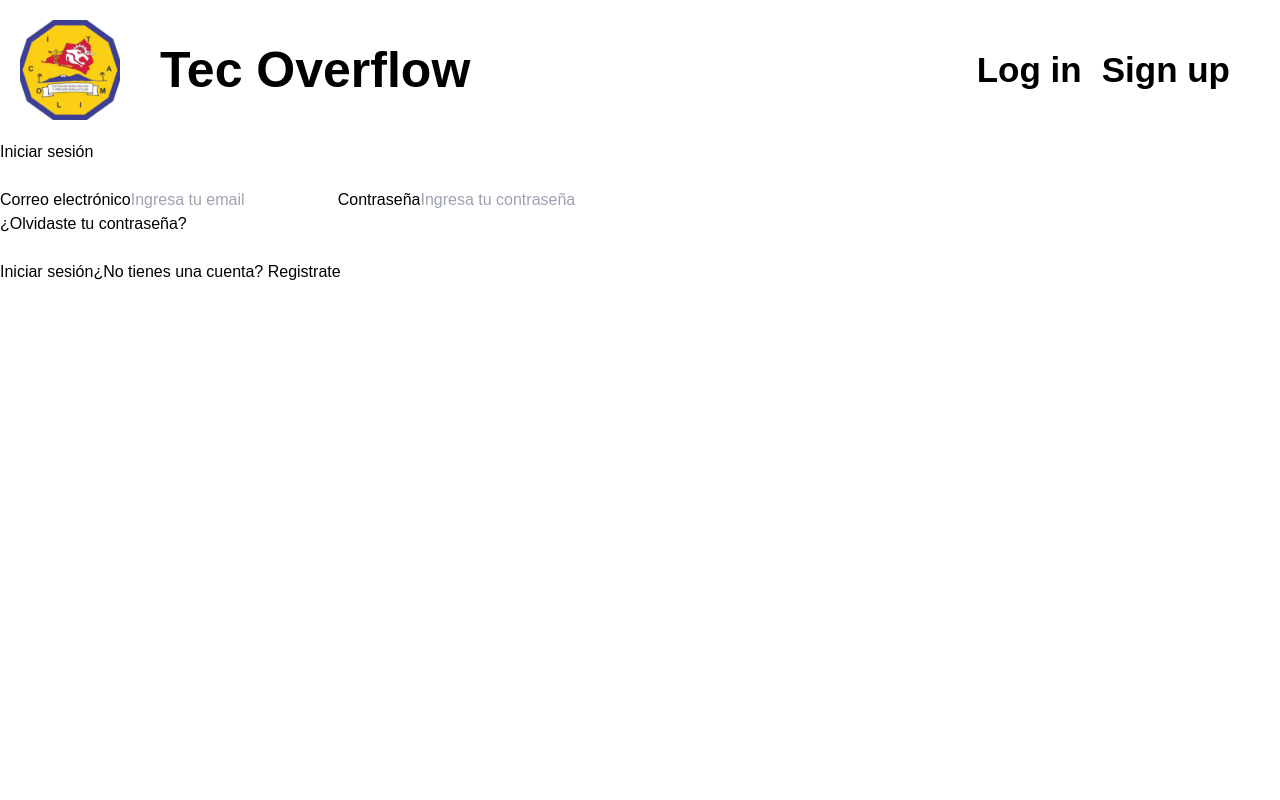
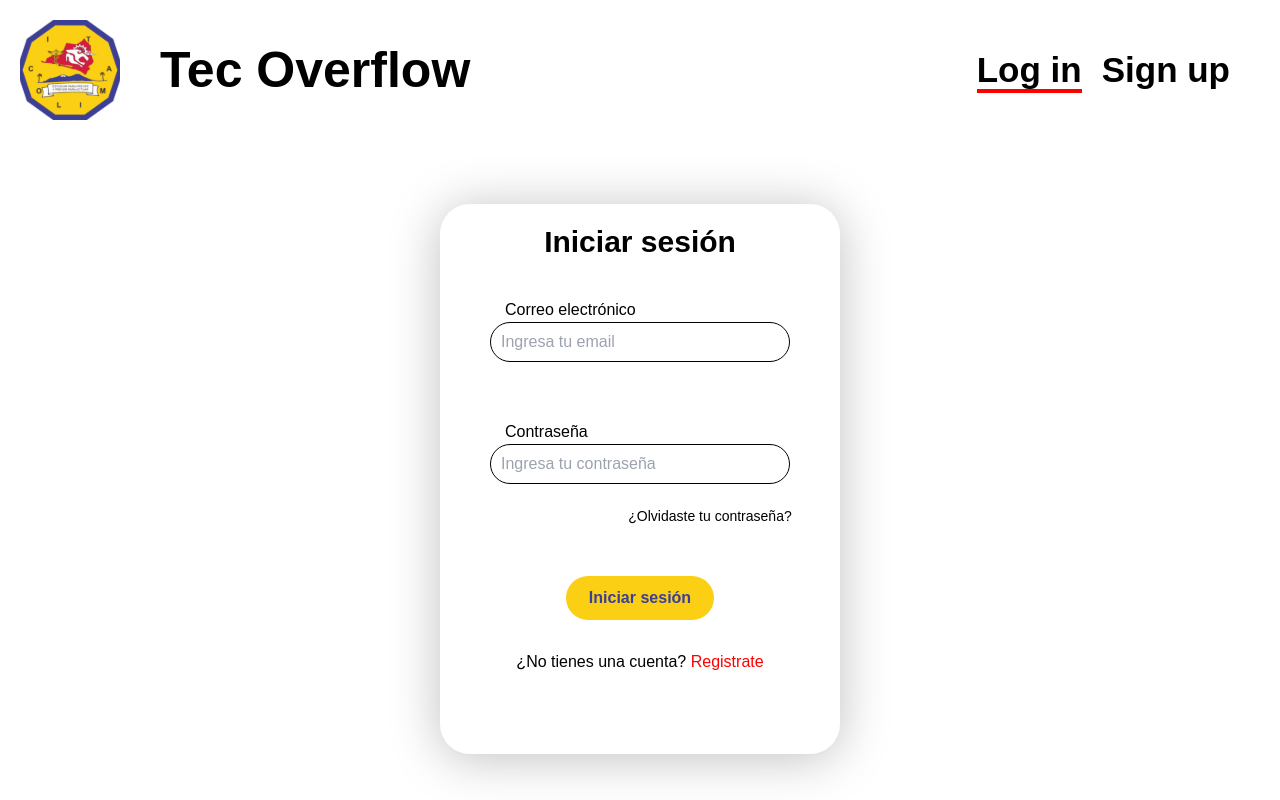
Before and after one commit to TecWork/TecOverFlow, a Next.js app: page /login in a window 1280 px wide. Built offline with nearby package versions, Linux system fonts and the light colour scheme.

Commit message:
Applied styles

```diff
--- a/pages/login.js
+++ b/pages/login.js
@@ -22,7 +22,7 @@ export default function Login() {
                             </div>
                             <div className="nav">
                                 <div className="link">
-                                    <Link href="/login" className='active'>Log in</Link>
+                                    <Link href="/login" className={styles.active}>Log in</Link>
                                 </div>
                                 <div className="link">
                                     <Link href="/">Sign up</Link>
@@ -31,21 +31,25 @@ export default function Login() {
                         </div>
                     </div>
                 </header>
-                <div className="contenedor-principal">
-                    <div className="container">
-                        <h1>Iniciar sesión</h1>
+                <div className= {styles.contenedor_principal}>
+                    <div className={styles.container}>
+                        <h1 className={styles.h1}>Iniciar sesión</h1>
                         <br/>
-                        <div className="form">
-                            <label className="my_input">Correo electrónico</label>
-                            <input type="email" name="email" placeholder="Ingresa tu email" className="my_input"/>
-                            <label className="my_input">Contraseña</label>
-                            <input type="password" name="password" placeholder="Ingresa tu contraseña" className="my_input"/>
+                        <div className={styles.form}>
+                            <label className={styles.label}>Correo electrónico</label>
+                            <input type="email" name="email" placeholder="Ingresa tu email" className={styles.input}/>
+                            <br/>
+                            <br/>
+                            <label className={styles.label}>Contraseña</label>
+                            <input type="password" name="password" placeholder="Ingresa tu contraseña" className={styles.input}/>
                         </div>
-                        <Link href="#" className='olvide'>¿Olvidaste tu contraseña?</Link>
+                        <div>
+                            <Link href="#" className={styles.olvide_link}>¿Olvidaste tu contraseña?</Link>
+                        </div>
                         <br/>
                         <br/>
-                        <button className="my_button">Iniciar sesión</button>
-                        <label className='no_cuenta'>¿No tienes una cuenta?<Link href="#" className='registrate'> Registrate</Link></label>
+                        <button className={styles.button}>Iniciar sesión</button>
+                        <label className={styles.no_cuenta}>¿No tienes una cuenta?<Link href="#" className={styles.registrate}> Registrate</Link></label>
                     </div>
                 </div>
             </main>
--- a/styles/login.module.css
+++ b/styles/login.module.css
@@ -1,7 +1,8 @@
-.contenedor-principal{
+.contenedor_principal{
     display: flex;
     align-items: center;
-    justify-content: space-between;
+    justify-content: center;
+    margin-top: 5%;
 }
 
 .container{
@@ -12,16 +13,18 @@
     display: flex;
     flex-direction: column;
     align-items: center;
-    justify-content: center;
+    justify-content: stretch;
 }
 
 .form{
     display: flex;
     flex-direction: column;
     align-items: flex-start;
+    justify-content: stretch;
+    padding-bottom: 20px;
 }
 
-input.my_input{
+.input{
     border-radius: 25px;
     width: 300px;
     height: 40px;
@@ -30,17 +33,19 @@ input.my_input{
     padding-left: 10px;
 }
 
-label.my_label{
+.label{
     font-weight: 300;
     margin-top: 10px;
-    padding: 20px 0 0 15px;
+    padding: 0 0 0 15px;
 }
 
-.container h1{
+.h1{
     margin-top: 15px;
+    font-weight: 700;
+    font-size: 30px;
 }
 
-button.my_button{
+.button{
     border-radius: 30px;
     width: 148px;
     height: 44px;
@@ -56,14 +61,16 @@ button.my_button{
     color: red;
 }
 
-.olvide {
+.olvide_link{
     font-weight: 300;
     font-size: 14px;
     margin-top: 15px;
+    padding-left: 140px;
 }
 
 .no_cuenta{
     font-size: 16px;
+    padding: 30px;
 }
 
 .active{
```
